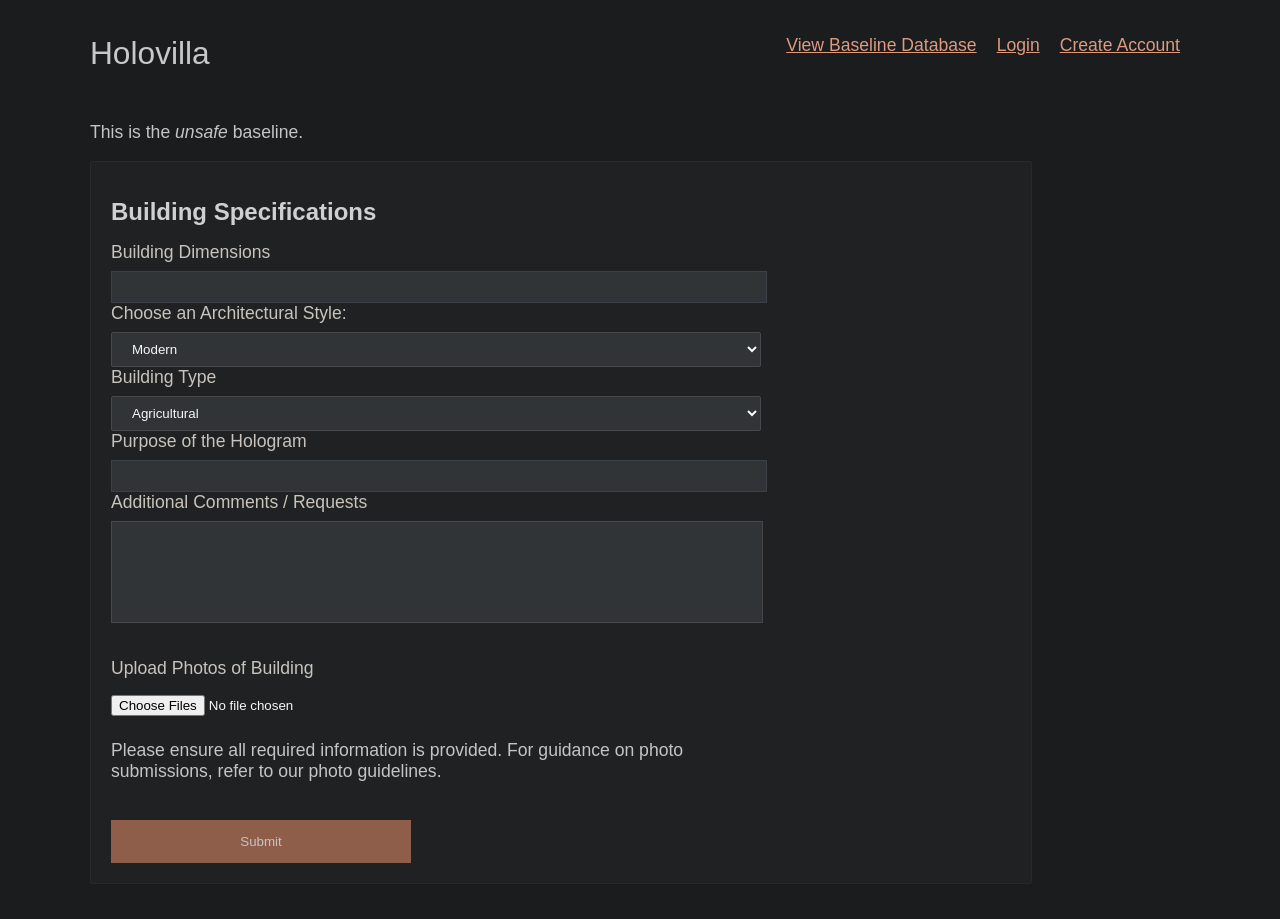
After one commit to FramesPer/mis4180, a Flask app: page /baseline in a window 1280 px wide. The commit adds this page. Run offline with Flask 3, Linux system fonts and the light colour scheme; some web fonts are replaced.

Commit message:
working state without status component

```diff
--- a/main.py
+++ b/main.py
@@ -13,10 +13,38 @@ import sqlite3
 import bcrypt
 import creds
 import datetime
-from helpers import fetch_email, init_backend, recent_order_number
+from helpers import fetch_email, init_backend, unsafe_db_init, recent_order_number
 
 app = Flask(__name__)
 app.secret_key = creds.session_key
+
+@app.errorhandler(404)
+def bad_resource(_):
+    return render_template('bad_resource.html'), 404
+
+@app.route('/unsafe_baseline_viewer', methods=['GET', 'POST'])
+def view_baseline_db():
+    con = sqlite3.connect("backend_unsafe.db", timeout=10)
+    cur = con.cursor()
+    cur.execute("SELECT hologram_id, building_dimensions, building_style, building_type, purpose, additional_info FROM unsafe_holo")
+    info = order_crate(cur.fetchall())
+    con.close()
+    return render_template('view_baseline_db.html', rows=info)
+
+@app.route('/unsafe-transfer', methods=['GET', 'POST'])
+def unsafe_transfer():
+    specs = request.form
+    con = sqlite3.connect("backend_unsafe.db", timeout=10)
+    cur = con.cursor()
+    cur.execute("INSERT INTO unsafe_holo (building_dimensions, building_style, building_type, purpose, additional_info) VALUES (?, ?, ?, ?, ?);", (specs['buildingDimensions'], specs['architecturalStyle'], specs['buildingType'], specs['purpose'], specs['additional']))
+    con.commit()
+    con.close()
+
+    return render_template('unsafe_confirmation.html')
+
+@app.route('/baseline', methods=['GET', 'POST'])
+def baseline():
+    return render_template('baseline.html')
 
 @app.route('/thank-you', methods=['GET', 'POST'])
 def confirmation():
@@ -204,4 +232,5 @@ def logout():
 
 if __name__ == "__main__":
     init_backend()
+    unsafe_db_init()
     app.run()
--- /dev/null
+++ b/templates/baseline.html
@@ -0,0 +1,21 @@
+<!DOCTYPE html>
+<html lang="en">
+	<head>
+		<meta charset="utf-8">
+		<meta name="viewport" content="width=device-width, initial-scale=1">
+		<title>Holovilla - Bring Your Home to Life</title>
+		<link rel= "stylesheet" type= "text/css" href= "{{ url_for('static',filename='styles/styles.css') }}">
+	</head>
+	<body>
+		<div class="header">
+			<a id="headerLink" href="/">Holovilla</a>
+			<div class="accountSection">
+				<br>
+				<a href="{{ url_for('view_baseline_db') }}">View Baseline Database</a>
+				<a href="{{ url_for('login_page') }}">Login</a>
+				<a href="{{ url_for('register_page') }}">Create Account</a>
+			</div>
+		</div>
+		<p>This is the <i>unsafe</i> baseline.</p>
+		{% include "form-data.html" %}
+</html>
--- /dev/null
+++ b/templates/form-data.html
@@ -0,0 +1,53 @@
+<form id="creationForm" action="/unsafe-transfer" method="post">
+	<h1>Building Specifications</h1>
+	<div>
+		<label for="buildingDimensions">Building Dimensions</label>
+		<input maxlength="90" name="buildingDimensions" id="buildingDimensions" />
+	</div>
+	<div>
+		<label for="architectural-style">Choose an Architectural Style:</label>
+		<select name="architecturalStyle" id="architectural-style">
+			<option value="modern">Modern</option>
+			<option value="victorian">Victorian</option>
+			<option value="artDeco">Art Deco</option>
+			<option value="colonial">Colonial</option>
+			<option value="gothic">Gothic</option>
+		</select>
+	</div>
+	<label for="buildingType">Building Type</label>
+	<select name="buildingType" id="buildingType">
+		<option value="agricultural">Agricultural</option>
+		<option value="commercial">Commercial</option>
+		<option value="cultural">Cultural</option>
+		<option value="educational">Educational</option>
+		<option value="environmental">Environmental</option>
+		<option value="government">Government</option>
+		<option value="healthcare">Healthcare</option>
+		<option value="historical">Historical</option>
+		<option value="hospitality">Hospitality</option>
+		<option value="industrial">Industrial</option>
+		<option value="infrastructure">Infrastructure</option>
+		<option value="monument">Monument</option>
+		<option value="recreational">Recreational</option>
+		<option value="religious">Religious</option>
+		<option value="residential">Residential</option>
+		<option value="retail">Retail</option>
+		<option value="skyscraper">Skyscraper</option>
+		<option value="sports">Sports</option>
+		<option value="transportation">Transportation</option>
+		<option value="other">Other</option>
+	</select>
+
+	<label for="purpose">Purpose of the Hologram</label>
+	<input maxlength="90" name="purpose" id="purpose" />
+
+	<label for="additional">Additional Comments / Requests</label>
+	<textarea maxlength="420" id="additional" name="additional"></textarea>
+
+	<label for="photos" id="photosID">Upload Photos of Building</label>
+	<input type="file" id="photos" accept="image/png, image/jpeg" multiple />
+
+	<p class="textWrap">Please ensure all required information is provided. For guidance on photo submissions, refer to our photo guidelines.</p>
+
+	<button class="continueButton">Submit</button>
+</form>
--- a/templates/index.html
+++ b/templates/index.html
@@ -16,8 +16,8 @@
 					<a href="{{ url_for('logout') }}">Logout</a>
 				{% else -%}
 					<br>
+					<a href="{{ url_for('baseline') }}">Baseline (unsafe)</a>
 					<a href="{{ url_for('login_page') }}">Login</a>
-					<br>
 					<a href="{{ url_for('register_page') }}">Create Account</a>
 				{% endif %}
 			</div>
@@ -51,6 +51,10 @@
 				<h2>Quick and Easy Setup</h2>
 				<p>Get started in no time. Our holograms are made to be simple to set up, so you can focus on what's important—your design.</p>
 			</div>
+			<div class="info-section">
+				<img src="{{ url_for('static', filename='angryDuck.png') }}">
+				<p style="display: inline-block;vertical-align:top;"><i>don't mess with duck.</i></p>
+			</div>
 		</div>
 	</body>
 </html>
--- a/templates/login.html
+++ b/templates/login.html
@@ -7,8 +7,9 @@
 		<link rel= "stylesheet" type= "text/css" href= "{{ url_for('static',filename='styles/styles.css') }}">
 	</head>
 	<body>
+		<a id="headerLink" href="/">Holovilla</a>
+		<br><br>
 		<h1>Login</h1>
-
 		{% if registration_status == "registered" %}
 			<div id="success-message" style="color: green;">Registration successful. You may now login.</div>
 			<script>
--- a/templates/register.html
+++ b/templates/register.html
@@ -7,6 +7,8 @@
 		<link rel= "stylesheet" type= "text/css" href= "{{ url_for('static',filename='styles/styles.css') }}">
 	</head>
 	<body>
+		<a id="headerLink" href="/">Holovilla</a>
+		<br><br>
 		<h1>Register</h1>
 		<form action="/register" method="post">
 				<label for="username">Username</label>
```
Also changed, not shown: helpers.py (+15 -1 lines), templates/bad_resource.html (added, +31 -0 lines), templates/unsafe_confirmation.html (added, +21 -0 lines), templates/view_baseline_db.html (added, +42 -0 lines), tester.html (added, +75 -0 lines), README.md, backend_unsafe.db (added), sick.jpg (added), static/angryDuck.png (added), static/upset_duck.png (added), wp2587090.jpg (added).
